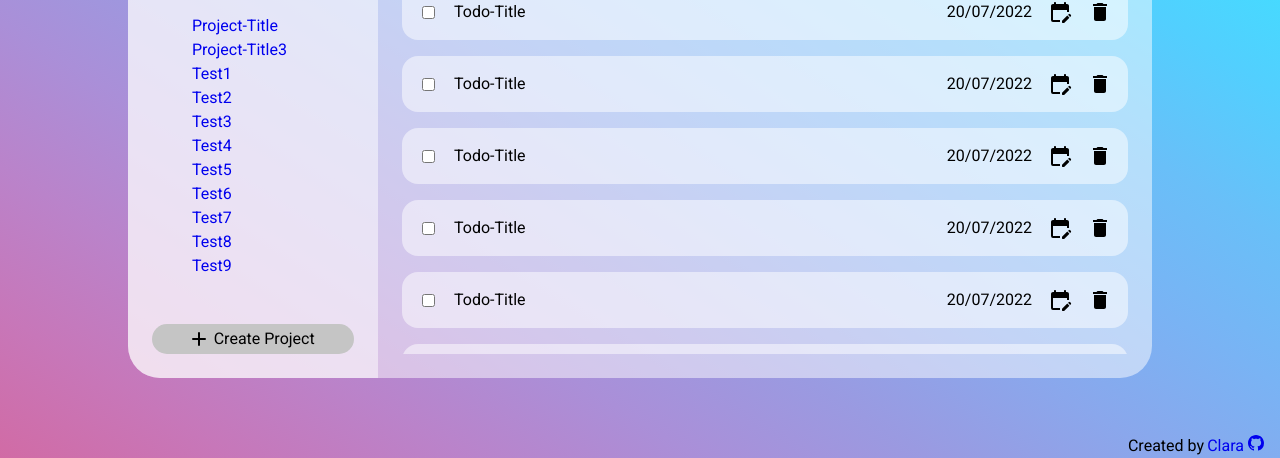
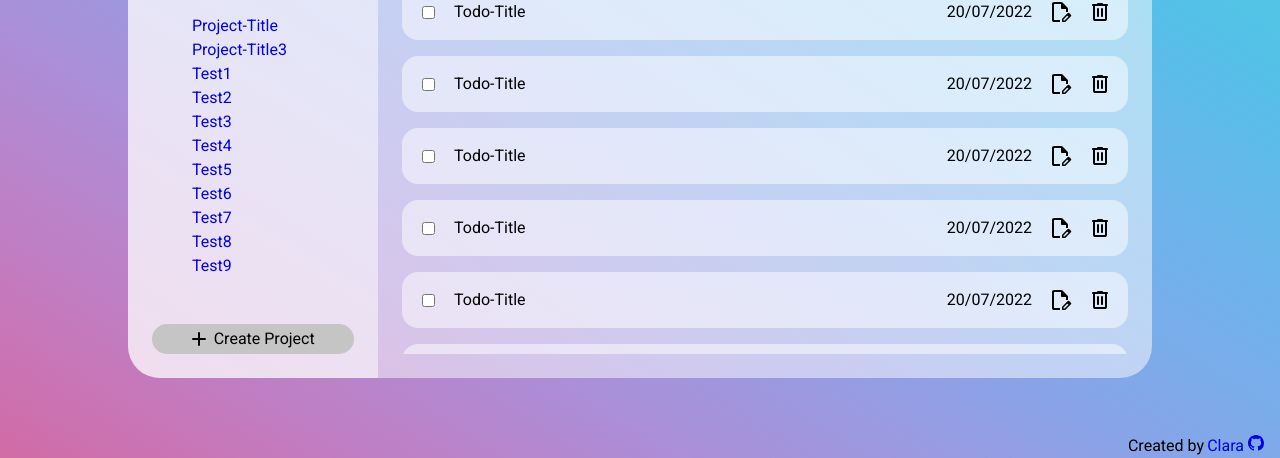
Before and after one commit to LintonRobinson/todo-list, a website built with webpack: page dist/index.html in a window 1280 px wide. Shown: the part 342-800 px from the top of the page. Built offline with nearby package versions, Linux system fonts and the light colour scheme.

Commit message:
Svg changes

```diff
--- a/src/modules/create-dom-elements.js
+++ b/src/modules/create-dom-elements.js
@@ -194,13 +194,13 @@ const createSvg = (type) => {
 
     switch (type) {
         case 'delete':
-            path.setAttribute('d', 'M6 19c0 1.1.9 2 2 2h8c1.1 0 2-.9 2-2V7H6v12zM19 4h-3.5l-1-1h-5l-1 1H5v2h14V4z');
+            path.setAttribute('d', 'M7 21q-.825 0-1.412-.587Q5 19.825 5 19V6q-.425 0-.713-.287Q4 5.425 4 5t.287-.713Q4.575 4 5 4h4q0-.425.288-.713Q9.575 3 10 3h4q.425 0 .713.287Q15 3.575 15 4h4q.425 0 .712.287Q20 4.575 20 5t-.288.713Q19.425 6 19 6v13q0 .825-.587 1.413Q17.825 21 17 21ZM7 6v13h10V6Zm2 10q0 .425.288.712Q9.575 17 10 17t.713-.288Q11 16.425 11 16V9q0-.425-.287-.713Q10.425 8 10 8t-.712.287Q9 8.575 9 9Zm4 0q0 .425.288.712q.287.288.712.288t.713-.288Q15 16.425 15 16V9q0-.425-.287-.713Q14.425 8 14 8t-.712.287Q13 8.575 13 9ZM7 6v13V6Z');
             break;
         case 'plus':
             path.setAttribute('d', 'M18 12.998h-5v5a1 1 0 0 1-2 0v-5H6a1 1 0 0 1 0-2h5v-5a1 1 0 0 1 2 0v5h5a1 1 0 0 1 0 2z');
             break;
         case 'edit':
-            path.setAttribute('d', 'M12 22H5a2 2 0 0 1-2-2l.01-14c0-1.1.88-2 1.99-2h1V3c0-.55.45-1 1-1s1 .45 1 1v1h8V3c0-.55.45-1 1-1s1 .45 1 1v1h1c1.1 0 2 .9 2 2v6h-2v-2H5v10h7v2zm10.13-5.01l.71-.71a.996.996 0 0 0 0-1.41l-.71-.71a.996.996 0 0 0-1.41 0l-.71.71l2.12 2.12zm-.71.71l-5.01 5.01c-.18.18-.44.29-.7.29H14.5c-.28 0-.5-.22-.5-.5v-1.21c0-.27.11-.52.29-.71l5.01-5.01l2.12 2.13z');
+            path.setAttribute('d', 'M6 22q-.825 0-1.412-.587Q4 20.825 4 20V4q0-.825.588-1.413Q5.175 2 6 2h7.175q.4 0 .763.15q.362.15.637.425l4.85 4.85q.275.275.425.637q.15.363.15.763V12h-2V9h-4q-.425 0-.712-.288Q13 8.425 13 8V4H6v16h6v2Zm0-2V4v16Zm12.3-5.475l1.075 1.075l-3.875 3.85v1.05h1.05l3.875-3.85l1.05 1.05l-4 4q-.15.15-.338.225q-.187.075-.387.075H14.5q-.2 0-.35-.15q-.15-.15-.15-.35v-2.25q0-.2.075-.387q.075-.188.225-.338Zm3.175 3.175L18.3 14.525l1.45-1.45q.275-.275.7-.275q.425 0 .7.275l1.775 1.775q.275.275.275.7q0 .425-.275.7Z');
             break;
         case 'restore':
             path.setAttribute('d', 'm19.41 7.41l-4.83-4.83c-.37-.37-.88-.58-1.41-.58H6c-1.1 0-1.99.9-1.99 2L4 20c0 1.1.89 2 1.99 2H18c1.1 0 2-.9 2-2V8.83c0-.53-.21-1.04-.59-1.42zM12 18c-1.65 0-3.19-.81-4.12-2.17a.75.75 0 0 1 .19-1.04c.34-.24.81-.15 1.04.19c.65.95 1.73 1.52 2.88 1.52c1.93 0 3.5-1.57 3.5-3.5a3.495 3.495 0 0 0-6.6-1.61L10.5 13H7c-.28 0-.5-.22-.5-.5V9l1.3 1.3A4.98 4.98 0 0 1 12 8c2.76 0 5 2.24 5 5s-2.24 5-5 5z');
```
Also changed, not shown: dist/index.html, dist/main.js, dist/styles.css.
